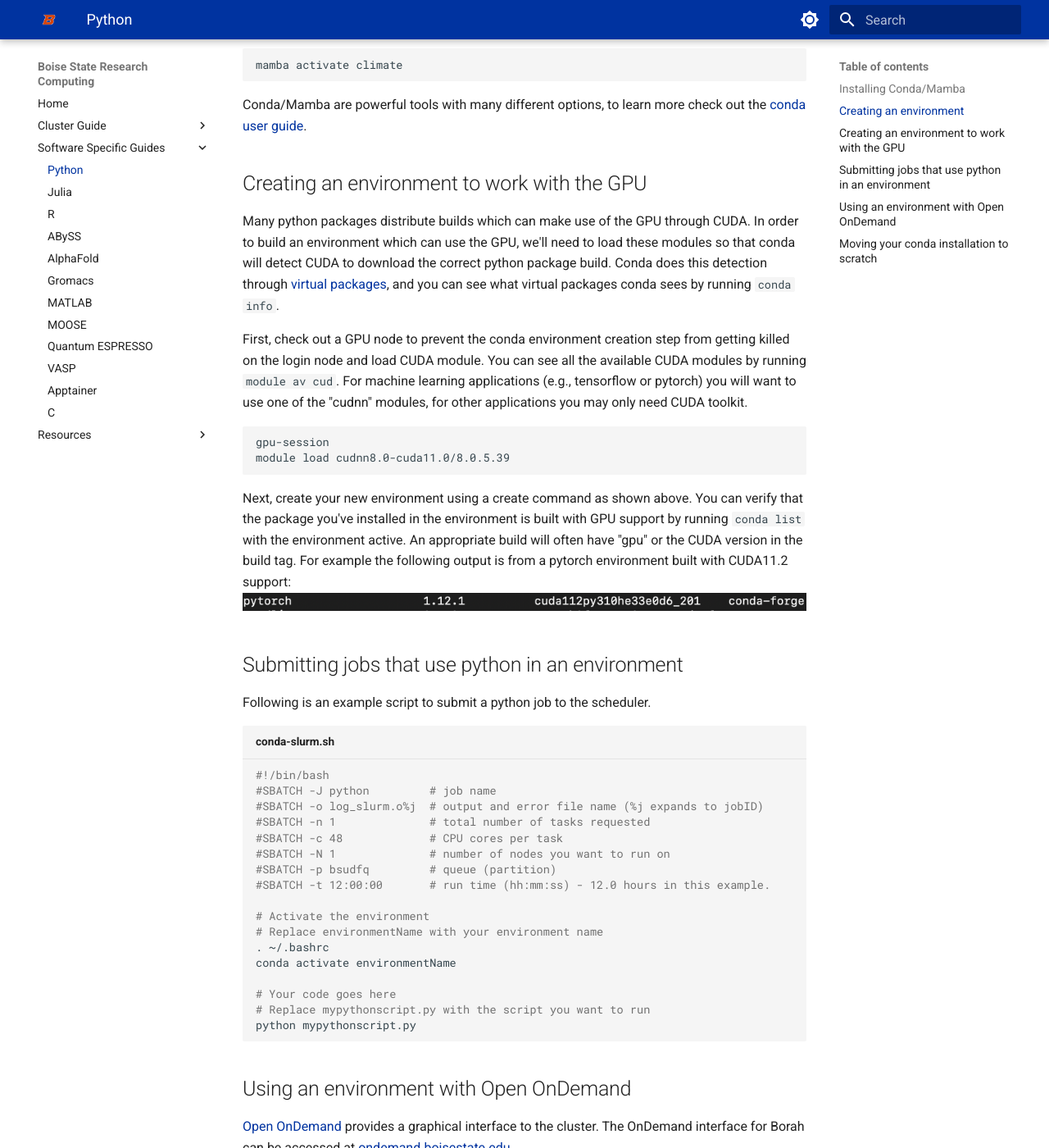
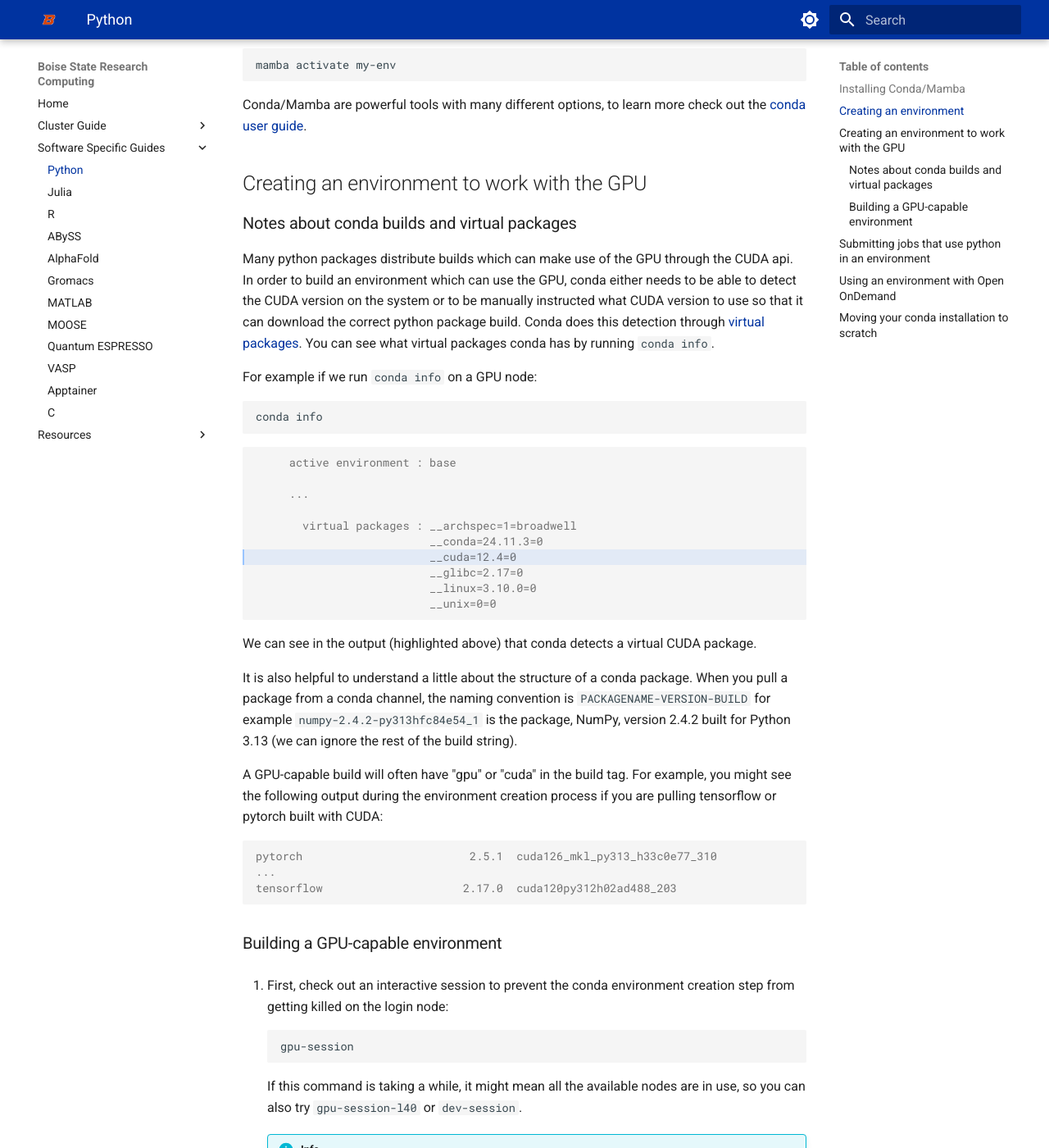
Before and after one commit to bsurc/docs, an MkDocs documentation site: the page built from docs/software/conda.md, in a window 1280 px wide and 1400 px high, scrolled down 1732 px. Shown: the whole window at 82% size. Built offline with MkDocs 1.6.1 and Material for MkDocs 9.7.7, drawn with Linux system fonts in a browser that asks for light colours; some of the changed text lies outside the part shown.

Commit message:
Update conda GPU documentation

````diff
--- a/docs/software/conda.md
+++ b/docs/software/conda.md
@@ -54,38 +54,99 @@ The environment name can be whatever you like, the channel is one from
 bioconda), and the package names are whatever packages you want in that
 environment. For example:
 
-The following command creates an environment called "climate" that pulls from the conda-forge channel with the packages matplotlib and numpy:
+The following command creates an environment called "my-env" that pulls from the conda-forge channel with the packages matplotlib and numpy:
 ```bash
-mamba create -n climate -c conda-forge matplotlib numpy
+mamba create -n my-env -c conda-forge matplotlib numpy
 ```
 
 Once this environment is created, it can be activated using the following command:
 ```bash
-mamba activate climate
+mamba activate my-env
 ```
 
 Conda/Mamba are powerful tools with many different options, to learn more check out the [conda user guide](https://docs.conda.io/projects/conda/en/latest/user-guide/index.html){:target="_blank"}.
 
 ## Creating an environment to work with the GPU
+### Notes about conda builds and virtual packages
 
-Many python packages distribute builds which can make use of the GPU through CUDA.
-In order to build an environment which can use the GPU, we'll need to load these modules so that conda will detect CUDA to download the correct python package build.
-Conda does this detection through [virtual packages](https://docs.conda.io/projects/conda/en/latest/user-guide/tasks/manage-virtual.html){:target="_blank"}, and you can see what virtual packages conda sees by running `conda info`.
+Many python packages distribute builds which can make use of the GPU through
+the CUDA api.
+In order to build an environment which can use the GPU, conda either needs to
+be able to detect the CUDA version on the system or to be manually instructed
+what CUDA version to use so that it can download the correct python package build.
+Conda does this detection through
+[virtual packages](https://docs.conda.io/projects/conda/en/latest/user-guide/tasks/manage-virtual.html){:target="_blank"}.
+You can see what virtual packages conda has by running `conda info`.
 
-First, check out a GPU node to prevent the conda environment creation step from getting killed on the login node and load CUDA module.
-You can see all the available CUDA modules by running `module av cud`.
-For machine learning applications (e.g., tensorflow or pytorch) you will want to use one of the "cudnn" modules, for other applications you may only need CUDA toolkit.
+For example if we run `conda info` on a GPU node:
+```bash
+conda info
+```
+```output hl_lines="7"
+     active environment : base
+
+     ...
+
+       virtual packages : __archspec=1=broadwell
+                          __conda=24.11.3=0
+                          __cuda=12.4=0
+                          __glibc=2.17=0
+                          __linux=3.10.0=0
+                          __unix=0=0
+```
+We can see in the output (highlighted above) that conda detects a virtual CUDA
+package.
+
+It is also helpful to understand a little about the structure of a conda
+package. When you pull a package from a conda channel, the naming convention is
+`PACKAGENAME-VERSION-BUILD` for example `numpy-2.4.2-py313hfc84e54_1` is
+the package, NumPy, version 2.4.2 built for Python 3.13 (we can ignore the rest
+of the build string).
+
+A GPU-capable build will often have "gpu" or "cuda" in the build tag.
+For example, you might see the following output during the environment creation
+process if you are pulling tensorflow or pytorch built with CUDA:
+```output
+pytorch                         2.5.1  cuda126_mkl_py313_h33c0e77_310
+...
+tensorflow                     2.17.0  cuda120py312h02ad488_203
+```
+### Building a GPU-capable environment
+
+1. First, check out an interactive session to prevent the conda environment
+creation step from getting killed on the login node:
 ```bash
 gpu-session
-module load cudnn8.0-cuda11.0/8.0.5.39
 ```
+If this command is taking a while, it might mean all the available nodes are in
+use, so you can also try `gpu-session-l40` or `dev-session`.
 
-Next, create your new environment using a create command as shown above.
-You can verify that the package you've installed in the environment is built with GPU support by running `conda list` with the environment active.
-An appropriate build will often have "gpu" or the CUDA version in the build tag.
-For example the following output is from a pytorch environment built with CUDA11.2 support:
-![pytorch package output showing cuda in build](../images/pytorch-cuda.png "pytorch package output showing cuda in build")
+    !!! info
+        If you use `dev-session`, which starts an interactive session on a node
+        without GPU, you'll need to run `export CONDA_OVERRIDE_CUDA="12.4"` before
+        creating your environment.
 
+2. Create your new environment specifying a "cuda" or "gpu" build:
+```bash
+mamba create -n my-gpu-env "tensorflow=*=cuda*"
+```
+The above command tells conda to grab the package "tensorflow", any version, and
+any build that starts with "cuda".
+
+3. Activate your environment and confirm that your package was installed
+   correctly:
+```bash
+mamba activate my-gpu-env
+```
+To check if PyTorch can use the GPU:
+```bash
+python -c "import torch; print(torch.cuda.is_available())
+```
+To check if TensorFlow can use the GPU:
+```bash
+python -c "import tensorflow as tf; print(tf.test.is_built_with_cuda())"
+```
+And that's it! Your python environment is ready to use the GPU.
 
 ## Submitting jobs that use python in an environment
 
````
